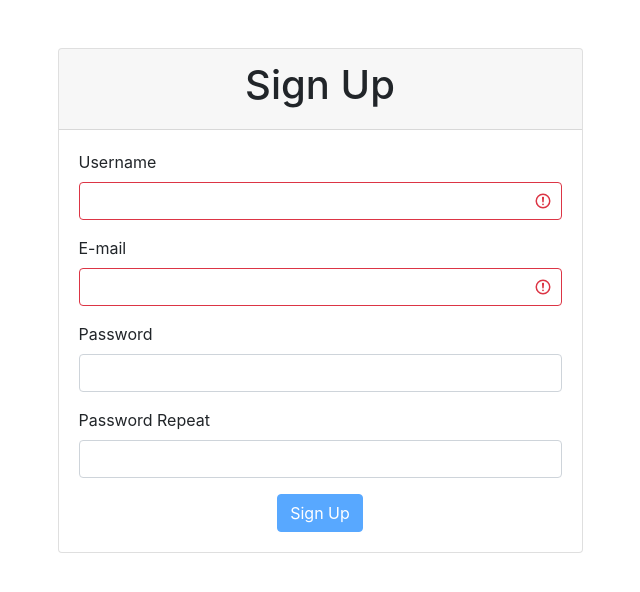
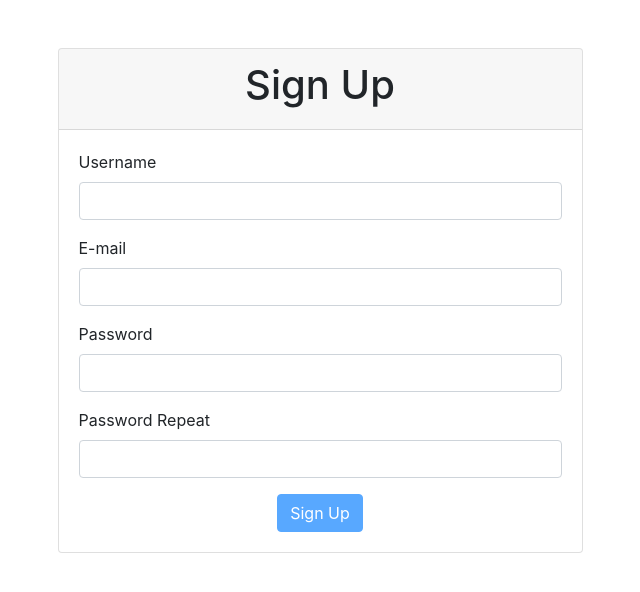
Before and after one commit to leobewater/udemy-svelte-with-tdd, a Svelte app in the folder frontend/: page / in a window 1280 px wide. Shown: the top 592 px of the page, without its empty margins (320-960 px from the left). Built offline with nearby package versions, Linux system fonts and the light colour scheme.

Commit message:
add conditional css

```diff
--- a/frontend/src/components/Input.svelte
+++ b/frontend/src/components/Input.svelte
@@ -2,12 +2,12 @@
   export let label = '',
     id = '',
     entry = '',
-    help;
+    help = '';
 </script>
 
 <div class="form-group">
   <label for={id}>{label}</label>
-  <input {id} class="form-control is-invalid" bind:value={entry} />
+  <input {id} class="form-control" class:is-invalid={help} bind:value={entry} />
   {#if help}
     <span class="invalid-feedback" role="alert">{help}</span>
   {/if}
```
Also changed, not shown: 1 other file (tests, documents, lock files or other folders).
